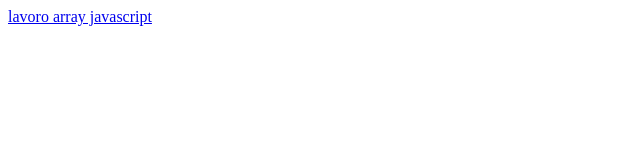
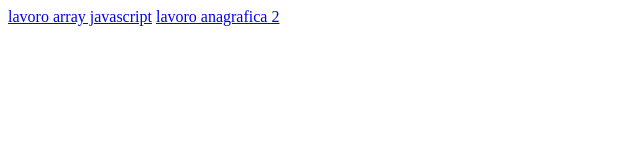
Before and after one commit to christiantognetti/lavoritps, a plain HTML site: page index.html in a window 1280 px wide. Shown: the whole page, without its empty margins (0-640 px from the left). Drawn offline with Linux system fonts and the light colour scheme.

Commit message:
Update index.html

```diff
--- a/index.html
+++ b/index.html
@@ -7,5 +7,6 @@
 </head>
 <body>
     <a href="array_js/" target="_blank" rel="noopener noreferrer">lavoro array javascript</a>
+    <a href="anagrafica2/" target="_blank" rel="noopener noreferrer">lavoro anagrafica 2</a>
 </body>
 </html>
```
